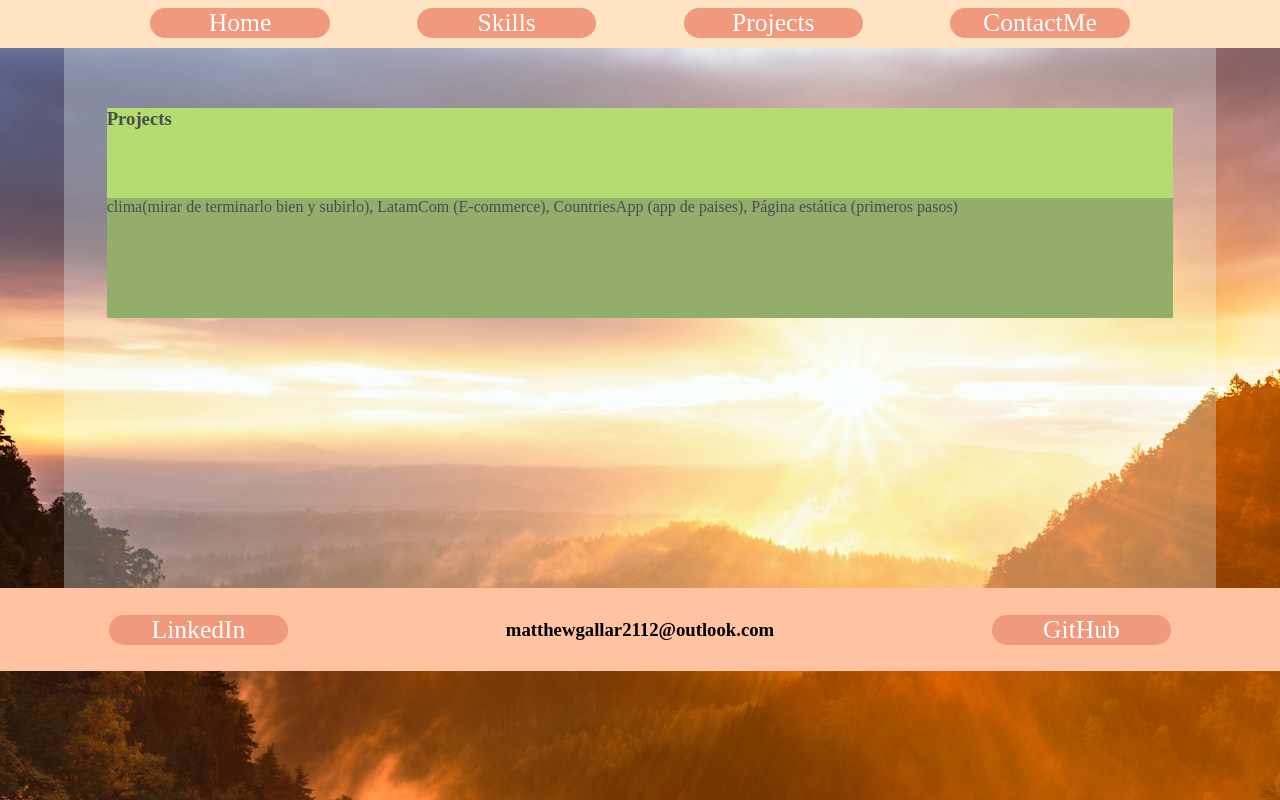
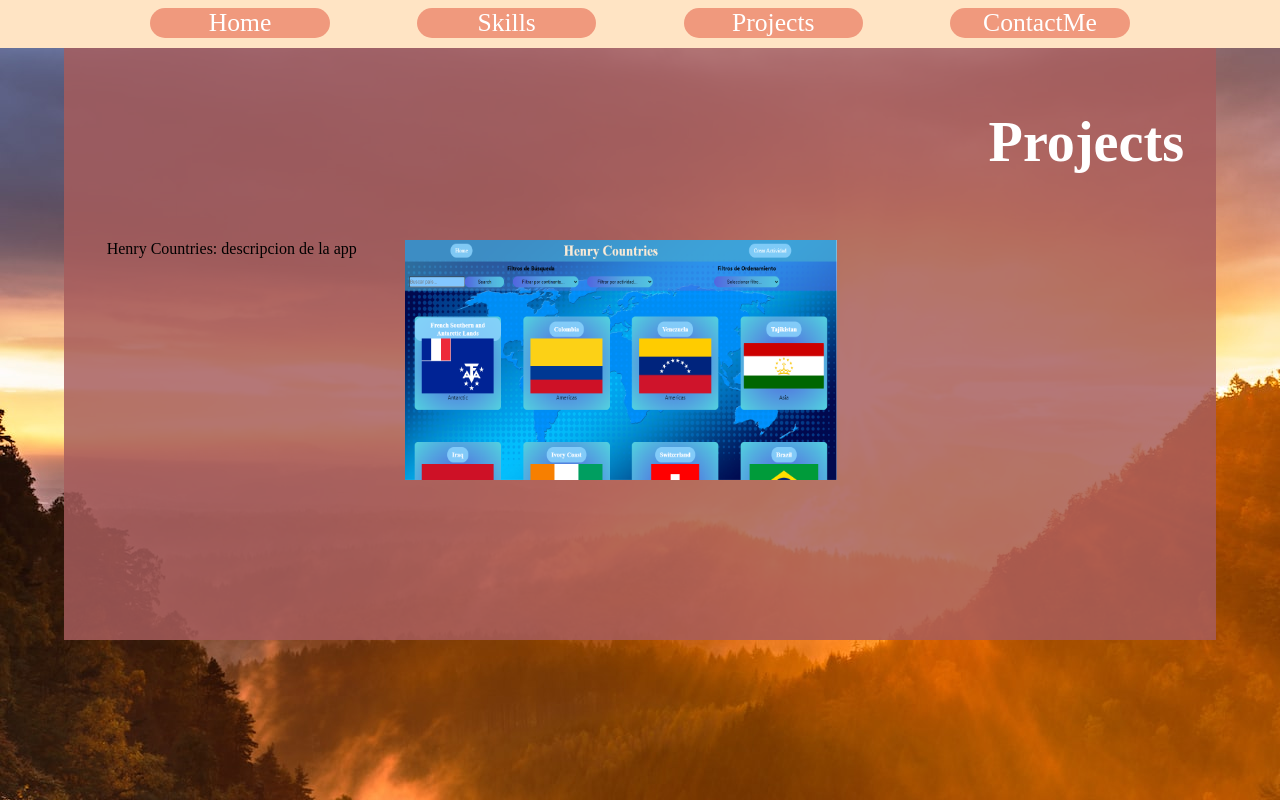
Before and after one commit to Soucalibur/portfolio, a React (Create React App) app in the folder client/: page /projects in a window 1280 px wide. Shown: the top 800 px of the page. Built offline with nearby package versions, Linux system fonts and the light colour scheme.

Commit message:
Styled projects

```diff
--- a/client/src/components/img/imagenes.js
+++ b/client/src/components/img/imagenes.js
@@ -20,7 +20,9 @@ const Imagenes = {
     henryCertificate: require("./imgSkills/HenryCertificate.png").default,
     EFSETCertificate: require("./imgSkills/EFSETCertificate.png").default,
     CACCertificate: require("./imgSkills/CACcertificate.png").default,
-    PythonCertificate: require("./imgSkills/PythonCertificate.png").default
+    PythonCertificate: require("./imgSkills/PythonCertificate.png").default,
+    HenryCountries: require("./imgProyects/HenryCountries.png").default,
+
 
 
 }
--- a/client/src/components/projects/index.js
+++ b/client/src/components/projects/index.js
@@ -1,19 +1,30 @@
 import image from "../img/Proyects.jpg"
 import s from "./projects.css"
+import Imagenes from "../img/imagenes"
 
 const Projects = ()=>{
 
     return(
         <div className="backgroundProjects">
 
+
             <div className="titleProjects">
                 <h3>Projects</h3>
             </div>
-            <div className="contentProjects">
-                <p>
-                    clima(mirar de terminarlo bien y subirlo), LatamCom (E-commerce),
-                    CountriesApp (app de paises), Página estática (primeros pasos)
-                </p>
+
+            <div className="flexContainerProjects">
+
+
+
+                <div className="contentProjects">
+                    <div className="descriptionProjects">
+                        <p>Henry Countries: descripcion de la app</p>
+                    </div>
+                    <div>
+                        <img src={Imagenes.HenryCountries} alt="HenryCountries" className="imgProjects"></img>
+                    </div>
+                </div>
+
             </div>
 
             <div className="backgroundImgProjects">
@@ -22,6 +33,12 @@ const Projects = ()=>{
 
             <div className="backgroundColorProjects"></div>
 
+                {/* <div className="contentProjects">
+                    <p>
+                        clima(mirar de terminarlo bien y subirlo), LatamCom (E-commerce),
+                        CountriesApp (app de paises), Página estática (primeros pasos)
+                    </p>
+                </div> */}
         </div>
     )
 }
--- a/client/src/components/projects/projects.css
+++ b/client/src/components/projects/projects.css
@@ -2,7 +2,7 @@
 .backgroundProjects{
     display: grid;
     grid-template-columns: repeat(12,1fr);
-    grid-auto-rows: 30px;
+    grid-template-rows: 12em 25em 25em 25em;
 }
 
 .backgroundImgProjects{
@@ -14,21 +14,52 @@
 }
 
 .backgroundColorProjects{
-    background-color: rgba(240, 255, 255, 0.301);
+    background-color:rgba(167, 93, 93, 0.836);
     grid-column: 1/13;
-    grid-row: 1/19;
+    grid-row: 1/3;
     margin: 0 5vw 0 5vw ;
+    z-index: -1;
 
 }
 
 .titleProjects{
+
+    grid-column:8/13;
+    grid-row: 1;
+
+    text-align: end;
+    padding-top: 1.3em;
+    padding-right: 2em;
+    font-size: 3em ;
+    color: white;
+}
+
+.flexContainerProjects{
+
     grid-column: 2/12;
-    grid-row: 3/6;
-    background-color: yellowgreen;
+    grid-row: 2;
+
+    display: flex;
+    flex-wrap: wrap;
+
 }
 
 .contentProjects{
-    grid-column: 2/12;
-    grid-row: 6/10;
-    background-color: rgb(106, 138, 43);
+
+    grid-column: 1;
+    grid-row: 1;
+    display: flex;
+    flex-direction:row;
+    gap: 3em;
 }
+
+.descriptionProjects{
+
+
+}
+
+.imgProjects{
+
+    width: 27em;
+    height: 15em;
+}
--- a/client/src/components/skills/index.js
+++ b/client/src/components/skills/index.js
@@ -10,6 +10,9 @@ const Skills = ()=>{
 
                 {/* FIRST FLEX DIV */}
                 <div>
+
+                    <br/>
+                    <br/>
 
                     <div className="titleSkills">
                         <h2>Skills</h2>
```
Also changed, not shown: client/src/components/img/imgProyects/HenryCountries.png (added).
